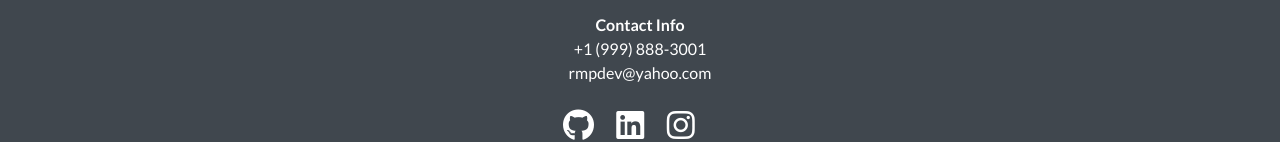
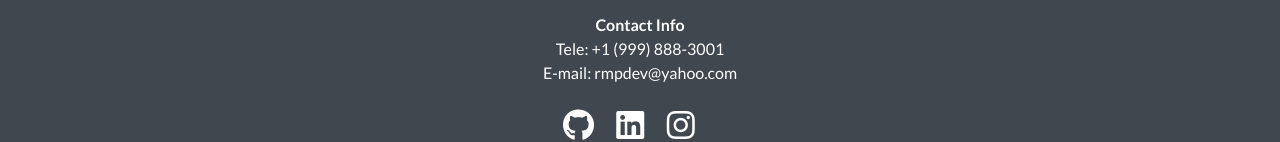
Before and after one commit to Chasecooler/daboot, a plain HTML site: page index.html in a window 1280 px wide. Shown: the part 3142-3284 px from the top of the page. Drawn offline with nearby package versions, Linux system fonts and the light colour scheme.

Commit message:
Contact Info

```diff
--- a/index.html
+++ b/index.html
@@ -336,7 +336,7 @@
 
 				<strong>Contact Info</strong>
 
-				<p>+1 (999) 888-3001 <br> rmpdev@yahoo.com</p>
+				<p>Tele: +1 (999) 888-3001 <br> E-mail: rmpdev@yahoo.com</p>
 
 				<div class="socials d-flex justify-content-center align-items-center">
 
```
